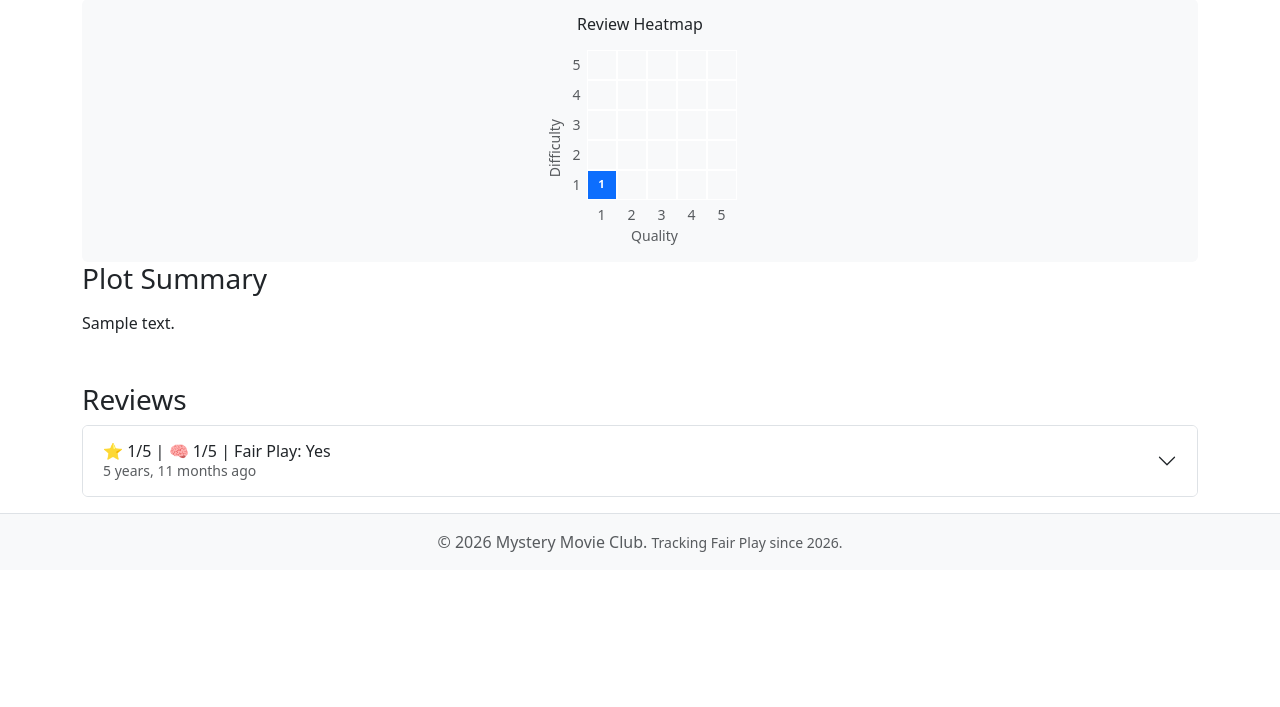
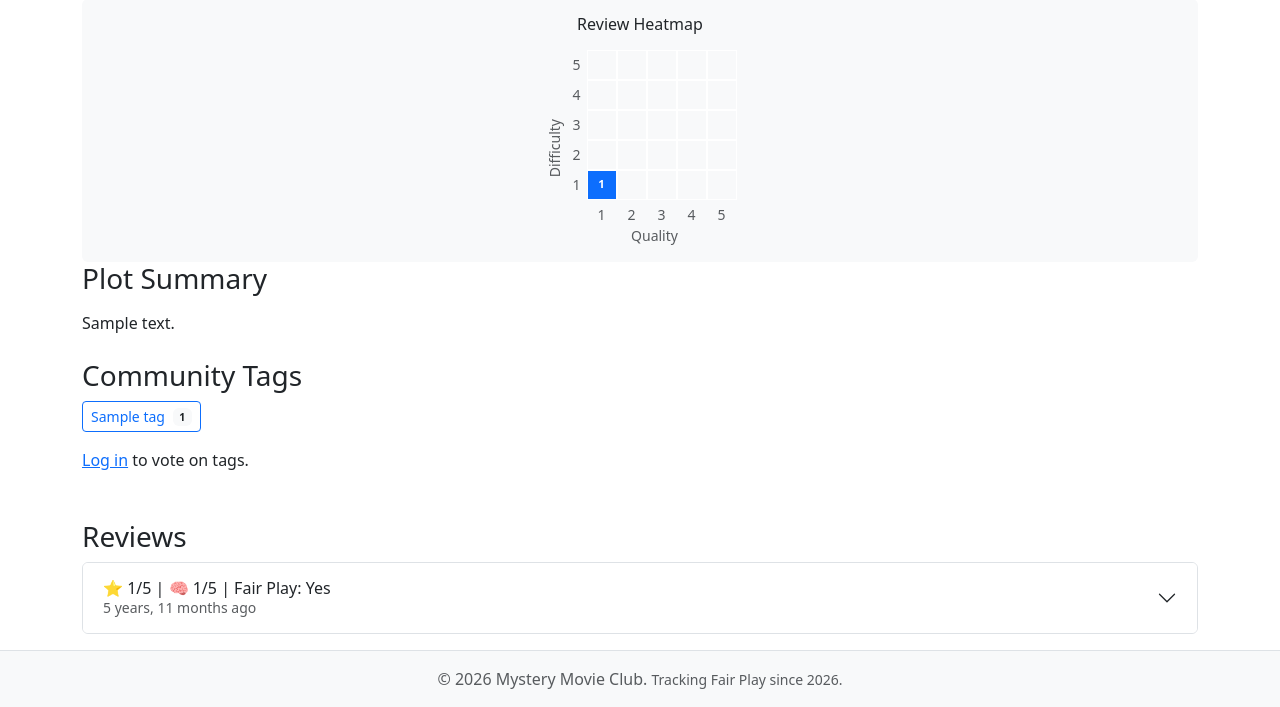
Before and after one commit to j01101111sh/MysteryMovieClub, a Django app: a page that uses movies/templates/movies/mystery_detail.html in a window 1280 px wide. Shown: the part 351-1058 px from the top of the page. Before the commit the page ends 903 px from the top, so only its background shows below. Run offline with Django 5.2, Linux system fonts and the light colour scheme; tables that the repository leaves empty hold one stand-in row (values such as "Sample post").

Commit message:
Add movie tagging feature

```diff
--- a/movies/forms.py
+++ b/movies/forms.py
@@ -1,6 +1,6 @@
 from django import forms
 
-from .models import Review
+from .models import Review, Tag
 
 
 class ReviewForm(forms.ModelForm):
@@ -10,3 +10,11 @@ class ReviewForm(forms.ModelForm):
         widgets = {
             "comment": forms.Textarea(attrs={"rows": 4}),
         }
+
+
+class TagVoteForm(forms.Form):
+    tag = forms.ModelChoiceField(
+        queryset=Tag.objects.all(),
+        empty_label="Select a tag...",
+        widget=forms.Select(attrs={"class": "form-select"}),
+    )
--- a/movies/models.py
+++ b/movies/models.py
@@ -49,6 +49,17 @@ class Series(models.Model):
         return reverse("movies:series_detail", kwargs={"slug": self.slug})
 
 
+class Tag(models.Model):
+    name = models.CharField(max_length=50, unique=True)
+    slug = models.SlugField(unique=True)
+
+    class Meta:
+        ordering = ["name"]
+
+    def __str__(self) -> str:
+        return self.name
+
+
 class MysteryTitle(models.Model):
     class MediaType(models.TextChoices):
         MOVIE = "MV", _("Movie")
@@ -86,6 +97,7 @@ class MysteryTitle(models.Model):
 
     if TYPE_CHECKING:
         reviews: models.QuerySet[Review]
+        tag_votes: models.QuerySet[TagVote]
 
     is_fair_play_candidate = models.BooleanField(
         default=True,
@@ -178,6 +190,27 @@ class Review(models.Model):
         return f"{self.user}'s review of {self.movie}"
 
 
+class TagVote(models.Model):
+    movie = models.ForeignKey(
+        MysteryTitle,
+        on_delete=models.CASCADE,
+        related_name="tag_votes",
+    )
+    tag = models.ForeignKey(Tag, on_delete=models.CASCADE, related_name="votes")
+    user = models.ForeignKey(settings.AUTH_USER_MODEL, on_delete=models.CASCADE)
+
+    class Meta:
+        constraints = [
+            models.UniqueConstraint(
+                fields=["movie", "tag", "user"],
+                name="unique_tag_vote",
+            ),
+        ]
+
+    def __str__(self) -> str:
+        return f"{self.user} voted for {self.tag} on {self.movie}"
+
+
 @receiver(post_save, sender=Review)
 @receiver(post_delete, sender=Review)
 def update_movie_stats(sender: type[Review], instance: Review, **kwargs: Any) -> None:
--- a/movies/templates/movies/mystery_detail.html
+++ b/movies/templates/movies/mystery_detail.html
@@ -90,6 +90,41 @@
                 </div>
             </div>
         </div>
+        <section class="mt-4">
+            <h3>Community Tags</h3>
+            <div class="d-flex flex-wrap gap-2 mb-3">
+                {% for tag in tags_with_counts %}
+                    <form action="{% url 'movies:vote_tag' movie.slug %}"
+                          method="post"
+                          class="d-inline">
+                        {% csrf_token %}
+                        <input type="hidden" name="tag_id" value="{{ tag.id }}" />
+                        <button type="submit"
+                                class="btn btn-sm {% if tag.id in user_voted_tag_ids %}btn-primary{% else %}btn-outline-primary{% endif %}"
+                                title="{% if tag.id in user_voted_tag_ids %}Remove vote{% else %}Upvote{% endif %}">
+                            {{ tag.name }} <span class="badge bg-light text-dark ms-1">{{ tag.vote_count }}</span>
+                        </button>
+                    </form>
+                {% empty %}
+                    <p class="text-muted">No tags yet.</p>
+                {% endfor %}
+            </div>
+            {% if user.is_authenticated %}
+                <form action="{% url 'movies:vote_tag' movie.slug %}"
+                      method="post"
+                      class="row g-2 align-items-center">
+                    {% csrf_token %}
+                    <div class="col-auto">{{ tag_form.tag }}</div>
+                    <div class="col-auto">
+                        <button type="submit" class="btn btn-sm btn-secondary">Add Tag</button>
+                    </div>
+                </form>
+            {% else %}
+                <p>
+                    <a href="{% url 'login' %}?next={{ request.path }}">Log in</a> to vote on tags.
+                </p>
+            {% endif %}
+        </section>
         <div class="mt-5">
             <h3>Reviews</h3>
             {% if recent_reviews %}
--- a/movies/urls.py
+++ b/movies/urls.py
@@ -9,6 +9,7 @@ from .views import (
     ReviewListView,
     SeriesDetailView,
     SeriesListView,
+    TagVoteView,
 )
 
 app_name = "movies"
@@ -24,6 +25,7 @@ urlpatterns = [
     path("series/<slug:slug>/", SeriesDetailView.as_view(), name="series_detail"),
     path("<slug:slug>/review/", ReviewCreateView.as_view(), name="add_review"),
     path("<slug:slug>/reviews/", ReviewListView.as_view(), name="review_list"),
+    path("<slug:slug>/vote-tag/", TagVoteView.as_view(), name="vote_tag"),
     path("<slug:slug>/", MysteryDetailView.as_view(), name="detail"),
     path("", MysteryListView.as_view(), name="list"),
 ]
--- a/movies/views.py
+++ b/movies/views.py
@@ -4,13 +4,15 @@ from typing import Any
 from django.contrib import messages
 from django.contrib.auth.mixins import LoginRequiredMixin
 from django.db import IntegrityError, transaction
-from django.db.models import Q, QuerySet
-from django.http import HttpResponse
+from django.db.models import Count, Q, QuerySet
+from django.http import HttpRequest, HttpResponse
 from django.shortcuts import get_object_or_404, redirect
+from django.views import View
 from django.views.generic import CreateView, DetailView, ListView
+from django.views.generic.detail import SingleObjectMixin
 
-from .forms import ReviewForm
-from .models import Director, MysteryTitle, Review, Series
+from .forms import ReviewForm, TagVoteForm
+from .models import Director, MysteryTitle, Review, Series, Tag, TagVote
 
 DEFAULT_PAGE_SIZE = 15
 
@@ -24,6 +26,8 @@ class MysteryDetailView(DetailView):
 
     def get_context_data(self, **kwargs: Any) -> dict[str, Any]:
         context = super().get_context_data(**kwargs)
+
+        # Review data
         reviews = self.object.reviews.select_related("user").order_by("-created_at")
         context["recent_reviews"] = reviews[:3]
         context["total_reviews_count"] = reviews.count()
@@ -31,7 +35,67 @@ class MysteryDetailView(DetailView):
             context["has_reviewed"] = self.object.reviews.filter(
                 user=self.request.user,
             ).exists()
+
+        # Tag data
+        # Aggregate votes for each tag on this movie
+        tags_with_counts = (
+            Tag.objects.filter(votes__movie=self.object)
+            .annotate(vote_count=Count("votes"))
+            .order_by("-vote_count", "name")
+        )
+        context["tags_with_counts"] = tags_with_counts
+
+        # Pass the form for adding new tags
+        context["tag_form"] = TagVoteForm()
+
+        # Get the set of Tag IDs the current user has voted for
+        if self.request.user.is_authenticated:
+            context["user_voted_tag_ids"] = set(
+                self.object.tag_votes.filter(user=self.request.user).values_list(
+                    "tag_id",
+                    flat=True,
+                ),
+            )
+        else:
+            context["user_voted_tag_ids"] = set()
+
         return context
+
+
+class TagVoteView(LoginRequiredMixin, SingleObjectMixin, View):
+    """
+    Handles upvoting/tagging a movie.
+    If the user has already voted for this tag on this movie, the vote is removed (toggled).
+    If not, the vote is added.
+    """
+
+    model = MysteryTitle
+
+    def post(self, request: HttpRequest, *args: Any, **kwargs: Any) -> HttpResponse:
+        self.object = self.get_object()
+        form = TagVoteForm(request.POST)
+
+        if form.is_valid():
+            tag = form.cleaned_data["tag"]
+            self._toggle_vote(request.user, tag)
+        elif "tag_id" in request.POST:
+            # Handle button clicks from the list of existing tags
+            tag_id = request.POST.get("tag_id")
+            tag = get_object_or_404(Tag, pk=tag_id)
+            self._toggle_vote(request.user, tag)
+        else:
+            messages.error(request, "Invalid tag selection.")
+
+        return redirect(self.object.get_absolute_url())
+
+    def _toggle_vote(self, user: Any, tag: Tag) -> None:
+        vote_query = TagVote.objects.filter(movie=self.object, tag=tag, user=user)
+        if vote_query.exists():
+            vote_query.delete()
+            messages.success(self.request, f"Removed vote for '{tag.name}'.")
+        else:
+            TagVote.objects.create(movie=self.object, tag=tag, user=user)
+            messages.success(self.request, f"Voted for '{tag.name}'.")
 
 
 class MysteryListView(ListView):
@@ -52,7 +116,6 @@ class MysteryListView(ListView):
             logger.info("Search query received: %s", self.query)
 
             # Filter by title, description, or director name
-            # We use Q objects to perform OR lookups
             queryset = queryset.filter(
                 Q(title__icontains=self.query)
                 | Q(description__icontains=self.query)
@@ -69,7 +132,6 @@ class MysteryListView(ListView):
                 on_each_side=2,
                 on_ends=1,
             )
-        # Pass the search query back to the template to keep it in the search bar
         context["search_query"] = self.query
         return context
 
```
Also changed, not shown: movies/admin.py (+32 -21 lines), movies/migrations/0001_initial.py.
